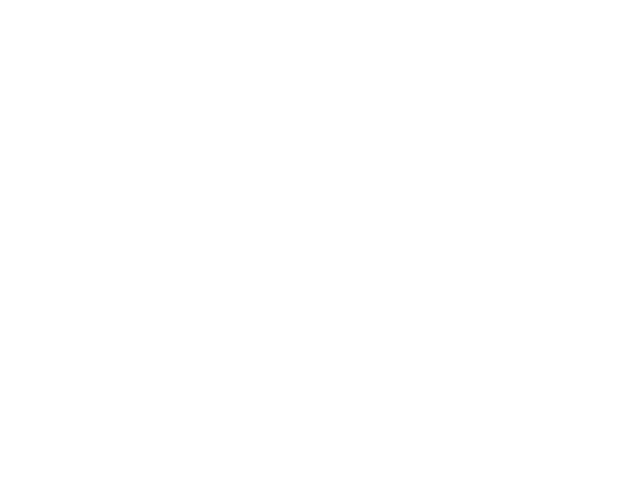
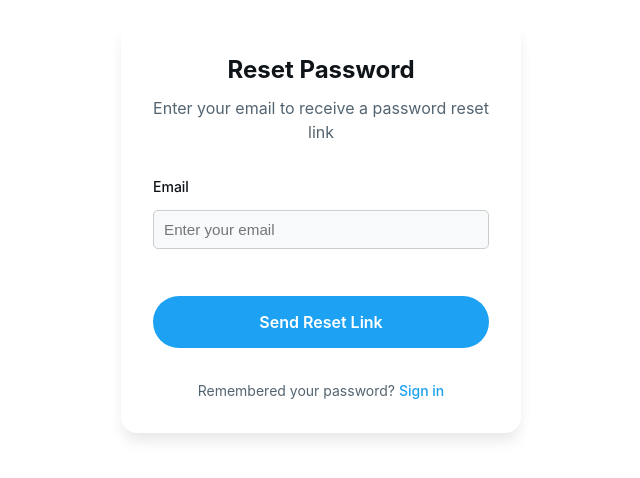
Before and after one commit to asif17r/lostnfound-frontend, a React (Vite) app: page /forgot-password in a window 1280 px wide. Before the commit this address had no page. Shown: the part 174-652 px from the top of the page, without its empty margins (319-959 px from the left). Built offline with nearby package versions, Linux system fonts and the light colour scheme.

Commit message:
working forget password, but need to make the forget password link take user to the frontend - so backend and frontend both need changes for that

```diff
--- a/src/App.tsx
+++ b/src/App.tsx
@@ -18,6 +18,8 @@ import UpdateComment from './UpdateComment';
 import Inbox from './Inbox';
 import PasswordChange from './PasswordChange';
 import VerificationPage from './VerificationPage';
+import ForgotPassword from './ForgotPassword';
+import ResetPasswordConfirmation from './ResetPasswordConfirmation';
 
 const App: React.FC = () => {
     return (
@@ -29,6 +31,8 @@ const App: React.FC = () => {
                         <Route path="/login" element={<Login />} />
                         <Route path="/signup" element={<Signup />} />
                         <Route path="/verify-email" element={<VerificationPage />} />
+                        <Route path="/forgot-password" element={<ForgotPassword />} />
+                        <Route path="/reset-password-confirmation" element={<ResetPasswordConfirmation />} />
                         <Route path="/home" element={<ProtectedRoute><Home /></ProtectedRoute>} />
                         <Route path="/search" element={<ProtectedRoute><SearchResults /></ProtectedRoute>} />
                         <Route path="/profile" element={<ProtectedRoute><Profile /></ProtectedRoute>} />
--- /dev/null
+++ b/src/ForgotPassword.tsx
@@ -0,0 +1,85 @@
+import React, { useState } from 'react';
+import { useNavigate, Link } from 'react-router-dom';
+import { API_BASE_URL } from './config';
+import { useError } from './contexts/ErrorContext';
+import './login.css';
+
+const ForgotPassword: React.FC = () => {
+    const [email, setEmail] = useState('');
+    const [isLoading, setIsLoading] = useState(false);
+    const navigate = useNavigate();
+    const { showError } = useError();
+
+    const handleSubmit = async (e: React.FormEvent) => {
+        e.preventDefault();
+        setIsLoading(true);
+
+        try {
+            const response = await fetch(`${API_BASE_URL}/forgotPassword?email=${encodeURIComponent(email)}`, {
+                method: 'POST',
+                headers: {
+                    'Content-Type': 'application/json',
+                    'Accept': 'application/json'
+                }
+            });
+
+            if (!response.ok) {
+                const errorText = await response.text();
+                throw new Error(errorText || 'Failed to send password reset email');
+            }
+
+            // Navigate to confirmation page
+            navigate('/reset-password-confirmation', { state: { email } });
+        } catch (error) {
+            showError(error instanceof Error ? error.message : 'Failed to send password reset email');
+        } finally {
+            setIsLoading(false);
+        }
+    };
+
+    return (
+        <div className="auth-page">
+            <div className="auth-container">
+                <div className="auth-header">
+                    <h1>Reset Password</h1>
+                    <p>Enter your email to receive a password reset link</p>
+                </div>
+
+                <form onSubmit={handleSubmit} className="auth-form">
+                    <div className="form-group">
+                        <label htmlFor="email">Email</label>
+                        <input
+                            type="email"
+                            id="email"
+                            value={email}
+                            onChange={(e) => setEmail(e.target.value)}
+                            placeholder="Enter your email"
+                            required
+                        />
+                    </div>
+
+                    <button
+                        type="submit"
+                        className="auth-button"
+                        disabled={isLoading}
+                    >
+                        {isLoading ? (
+                            <>
+                                <span className="spinner"></span>
+                                Sending...
+                            </>
+                        ) : (
+                            'Send Reset Link'
+                        )}
+                    </button>
+                </form>
+
+                <div className="auth-footer">
+                    <p>Remembered your password? <Link to="/login">Sign in</Link></p>
+                </div>
+            </div>
+        </div>
+    );
+};
+
+export default ForgotPassword;
--- /dev/null
+++ b/src/ResetPasswordConfirmation.tsx
@@ -0,0 +1,35 @@
+import React from 'react';
+import { useLocation, useNavigate } from 'react-router-dom';
+import './VerificationPage.css';
+
+interface LocationState {
+    email: string;
+}
+
+const ResetPasswordConfirmation: React.FC = () => {
+    const location = useLocation();
+    const navigate = useNavigate();
+    const { email } = (location.state as LocationState) || { email: '' };
+
+    return (
+        <div className="verification-container">
+            <div className="verification-card">
+                <h2>Check Your Email</h2>
+                <div className="verification-content">
+                    <p>We've sent password reset instructions to:</p>
+                    <p className="email-address">{email}</p>
+                    <p>Please check your email and follow the link to reset your password.</p>
+                    <p className="note">If you don't see the email, please check your spam folder.</p>
+                    <button
+                        className="login-button"
+                        onClick={() => navigate('/login')}
+                    >
+                        Back to Login
+                    </button>
+                </div>
+            </div>
+        </div>
+    );
+};
+
+export default ResetPasswordConfirmation;
```
Also changed, not shown: 1 other file (tests, documents, lock files or other folders).
